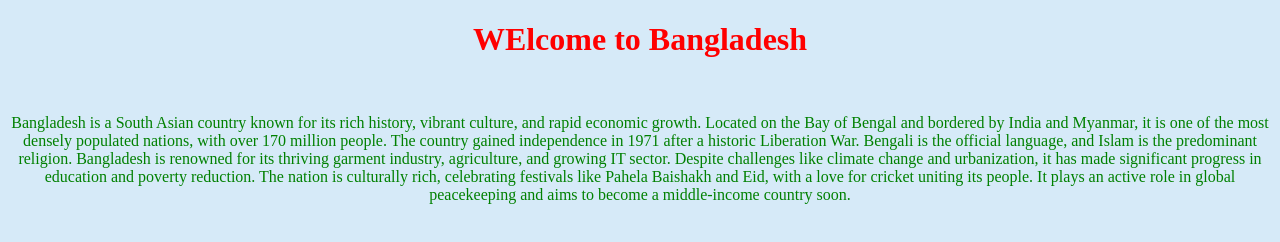
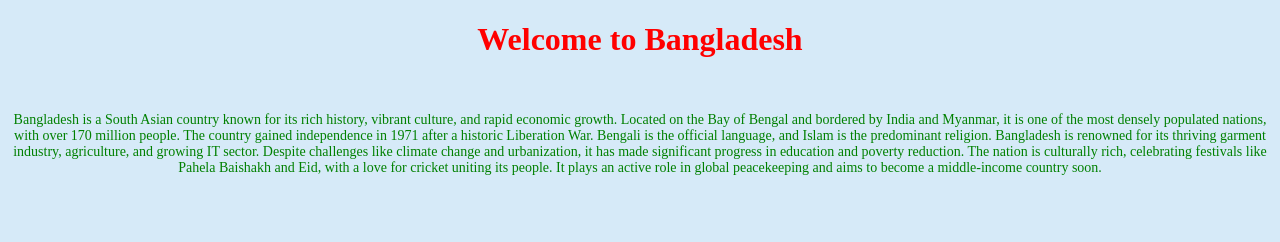
Before and after one commit to Sadik-BN/learningrepo, a plain HTML site: page index.html in a window 1280 px wide. Drawn offline with Linux system fonts and the light colour scheme.

Commit message:
edited index in main branch
fixed headline,font size increased

```diff
--- a/index.html
+++ b/index.html
@@ -4,8 +4,8 @@
 
     </head>
     <body style="background-color:#D6EAF8;">
-        <h1 style="color: red; text-align: center;" > WElcome to Bangladesh </h1> <br>
-        <p style="color: green; text-align: center;">
+        <h1 style="color: red; text-align: center;" > Welcome to Bangladesh </h1> <br>
+        <p style="color: green; text-align: center; font-size: 14px;">
             Bangladesh is a South Asian country known for its rich history, vibrant culture, and rapid economic growth. Located on the Bay of Bengal and bordered by India and Myanmar, it is one of the most densely populated nations, with over 170 million people. The country gained independence in 1971 after a historic Liberation War. Bengali is the official language, and Islam is the predominant religion. Bangladesh is renowned for its thriving garment industry, agriculture, and growing IT sector. Despite challenges like climate change and urbanization, it has made significant progress in education and poverty reduction. The nation is culturally rich, celebrating festivals like Pahela Baishakh and Eid, with a love for cricket uniting its people. It plays an active role in global peacekeeping and aims to become a middle-income country soon.
         </p>
 
```
